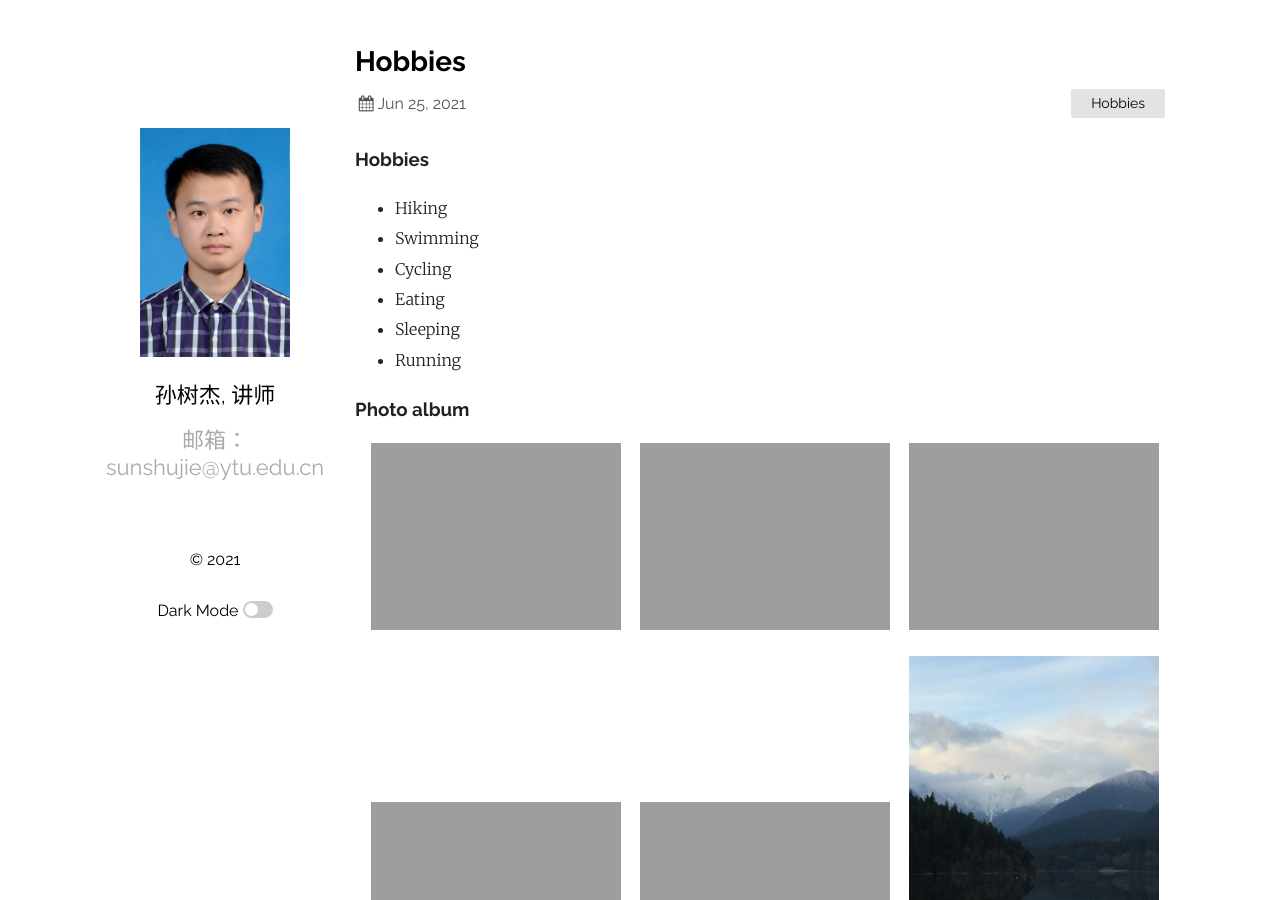
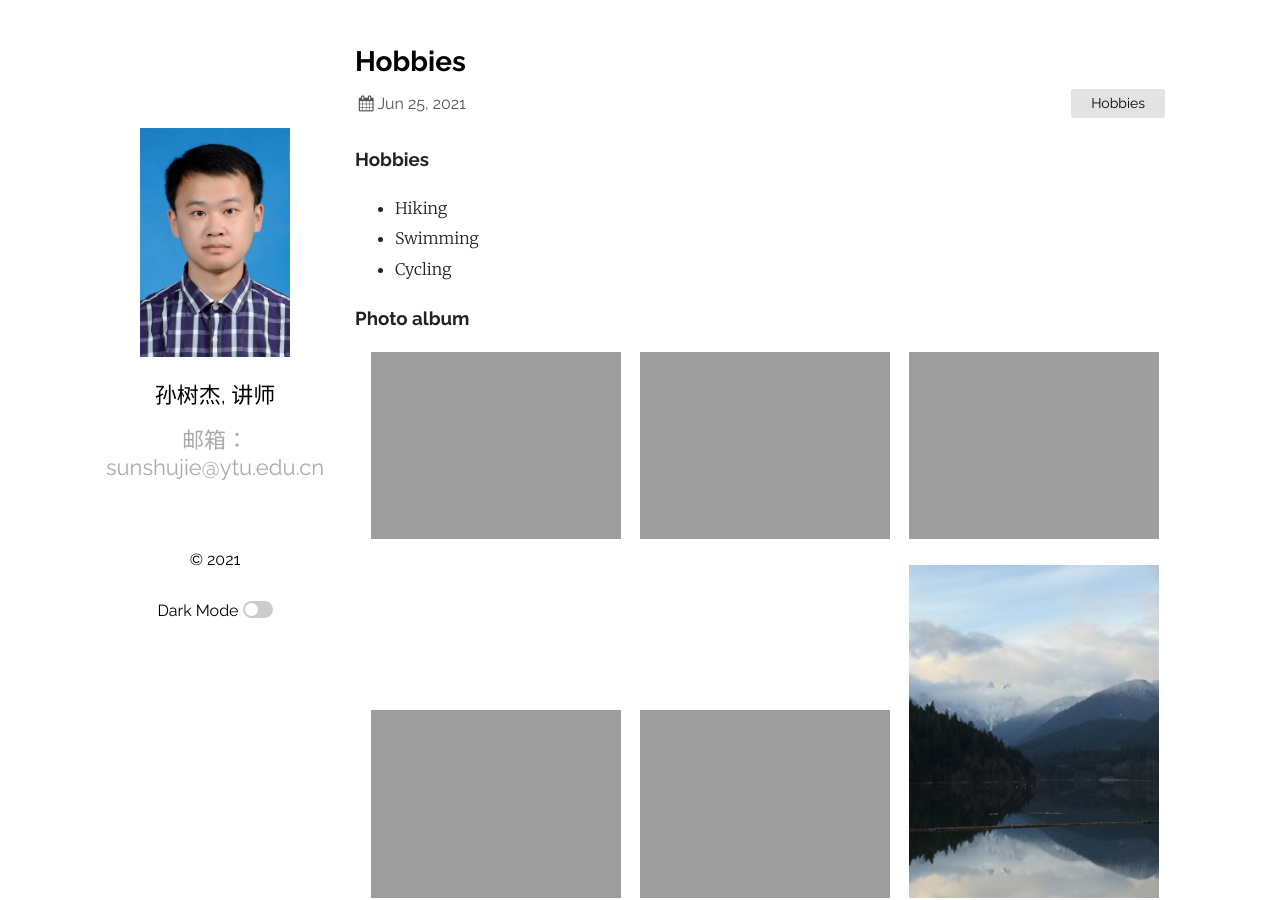
Before and after one commit to andyandssj/lab4, a Jekyll site: the page built from _posts/2021-06-24-生活.markdown, in a window 1280 px wide and 900 px high. Built offline with Jekyll 4.4.1, drawn with Linux system fonts in a browser that asks for light colours.

Commit message:
'addfile'

```diff
--- a/_posts/2021-06-24-生活.markdown
+++ b/_posts/2021-06-24-生活.markdown
@@ -13,9 +13,6 @@
 <li>Hiking</li>
 <li>Swimming</li>
 <li>Cycling</li>
-<li>Eating</li>
-<li>Sleeping</li>
-<li>Running</li>
 </ul>
 
 
@@ -58,7 +55,9 @@
 <img src="https://andyandssj.github.io/lab4/assets/15.jpg" alt="1" style="width:250px; "/>
 </p>
 
-
+<p align="center">
+<img src="https://andyandssj.github.io/lab4/assets/17.jpg" alt="1" style="width:1000px; "/>
+</p>
 
 <p align="center">
 <img src="https://andyandssj.github.io/lab4/assets/19.png" alt="1" style="width:1000px; "/>
```
